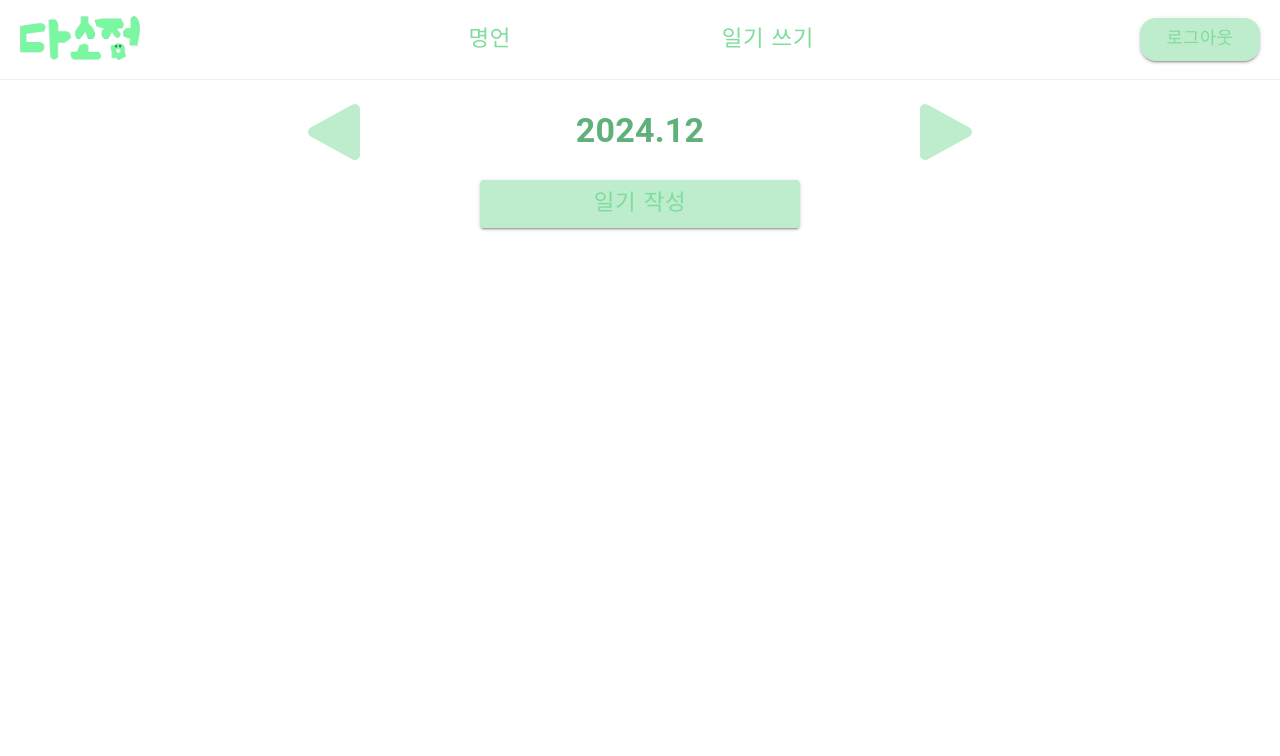
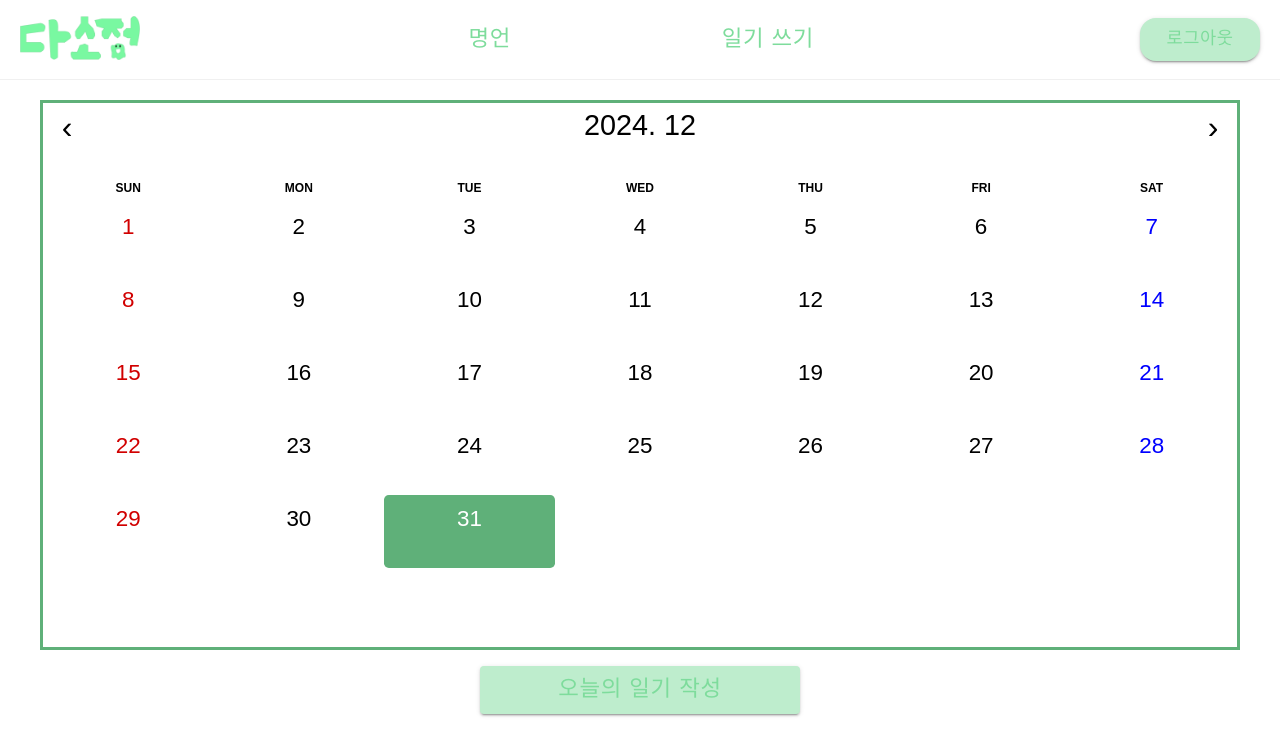
Before and after one commit to 3suji3/little_heart, a React (Create React App) app: page /write in a window 1280 px wide. Shown: the top 756 px of the page. Built offline with nearby package versions, Linux system fonts and the light colour scheme; a web font is replaced by a local one.

Commit message:
calendar 퍼블리싱 완료

```diff
--- a/db.json
+++ b/db.json
@@ -20,7 +20,23 @@
   "diary": [
     {
       "date": "2024.12.22",
-      "title": "꾸에에렉"
+      "title": "꾸에에렉",
+      "content": "꾸엙 난 아무 생각이 없습니다요."
+    },
+    {
+      "date": "2024.12.24",
+      "title": "예진아 감기 낳아(?)",
+      "content": "감기나으렴 ㅠㅠ 흐어엉"
+    },
+    {
+      "date": "2024.12.25",
+      "title": "크리스마스인데 코드 짜는 민서",
+      "content": "고생한다 야... 파이팅하렴"
+    },
+    {
+      "date": "2024.12.26",
+      "title": "실탄 사격 재밌엉",
+      "content": "우헤헤헿 10점짜리 2개 맞췄당"
     }
   ]
 }
--- a/package.json
+++ b/package.json
@@ -7,12 +7,16 @@
     "@emotion/styled": "^11.14.0",
     "@mui/material": "^6.3.0",
     "cra-template": "1.2.0",
+    "date-fns": "^4.1.0",
     "fabric": "^5.5.1",
     "json-server": "^1.0.0-beta.3",
+    "moment": "^2.30.1",
     "react": "^19.0.0",
+    "react-calendar": "^5.1.0",
     "react-dom": "^19.0.0",
     "react-router-dom": "^7.1.1",
     "react-scripts": "5.0.1",
+    "styled-components": "^6.1.13",
     "web-vitals": "^4.2.4"
   },
   "scripts": {
--- a/src/App.jsx
+++ b/src/App.jsx
@@ -8,8 +8,18 @@ import WritePage from './pages/WritePage';
 import WriteDiary from './components/Write/WriteDiary';
 import EmotionPage from './pages/EmotionPage';
 
+import { ThemeProvider } from 'styled-components';
+
+const theme = {
+  primaryGreen: '#5FB079',
+  red_1: '#FF0000', // 일요일 색상
+  blue_1: '#0000FF', // 토요일 색상
+  gray_5: '#F5F5F5', // 배경색
+};
+
 function App() {
   return (
+    <ThemeProvider theme={theme}>
     <div className="App">
       <Routes>
         <Route path="/" element={<Main />} />
@@ -20,9 +30,11 @@ function App() {
         <Route path='today' element={<Today />} />
         <Route path='write' element={<WritePage />} />
         <Route path='write/diary' element={<WriteDiary />} />
+        <Route path='write/todayDiary' element={<WriteDiary />} />
         <Route path='write/diary/emotion' element={<EmotionPage />} />
       </Routes>
     </div>
+    </ThemeProvider>
   );
 }
 
--- a/src/components/Write/WriteDiary.jsx
+++ b/src/components/Write/WriteDiary.jsx
@@ -1,5 +1,5 @@
 import { Box, Grid, Typography, TextField, Button, createTheme, ThemeProvider } from "@mui/material";
-import { useNavigate } from "react-router-dom";
+import { useNavigate, useLocation } from "react-router-dom";
 import Header from "../Header";
 
 const theme = createTheme({
@@ -11,20 +11,22 @@ const theme = createTheme({
 });
 
 const WriteDiary = () => {
-  const getNowDate = () => {
-    const now = new Date();
-    return now.toLocaleDateString("ko-KR", {
+  const location = useLocation();
+  const selectedDate = location.state?.selectedDate || new Date();
+
+  const getFormattedDate = (date) => {
+    return date.toLocaleDateString("ko-KR", {
       year: "numeric",
       month: "2-digit",
       day: "2-digit",
     });
   };
 
-  const navigate = useNavigate()
+  const navigate = useNavigate();
 
   const handleEmotionPage = () => {
-    navigate('/write/diary/emotion')
-  }
+    navigate("/write/diary/emotion");
+  };
 
   return (
     <ThemeProvider theme={theme}>
@@ -70,13 +72,12 @@ const WriteDiary = () => {
                 color: "#5FB079",
                 fontWeight: "bold",
                 textAlign: "center",
-                flex: "1", // 공간 균등 분배
+                flex: "1",
               }}
             >
-              {getNowDate()}
+              {getFormattedDate(new Date(selectedDate))}
             </Typography>
           </Box>
-
           <Box
             borderTop={"3px solid #5FB079"}
             width="100%"
--- a/src/pages/WritePage.jsx
+++ b/src/pages/WritePage.jsx
@@ -1,127 +1,164 @@
-import { Box, Button, Grid, Typography } from "@mui/material"
-import Header from "../components/Header"
-import { useNavigate } from "react-router-dom"
-import { FontAwesomeIcon } from "@fortawesome/react-fontawesome"
-import { faPlay } from "@fortawesome/free-solid-svg-icons";
+import { Button, Grid } from "@mui/material";
+import Header from "../components/Header";
+import { useNavigate } from "react-router-dom";
+import Calendar from "react-calendar";
+import "react-calendar/dist/Calendar.css";
+import moment from "moment";
 import { useState } from "react";
+import styled from "styled-components";
+
+const StyledCalendar = styled(Calendar)`
+  width: 100%;
+  max-width: 1200px;
+  height: 550px;
+  max-height: 550px;
+  border: 3px solid #5FB079;
+
+  .react-calendar__navigation {
+    background-color: #fff;
+    color: #000;
+    font-size: 1.6rem;
+    font-weight: bold;
+    border: none;
+  }
+
+  .react-calendar__navigation__label {
+    background-color: #fff !important;
+    color: #000;
+    font-size: 1.8rem;
+  }
+
+  .react-calendar__month-view__weekdays abbr {
+    text-decoration: none;
+    font-weight: 800;
+  }
+
+  .react-calendar__month-view__weekdays__weekday--weekend abbr[title="토요일"] {
+    color: ${(props) => props.theme.blue_1};
+  }
+
+  .react-calendar__month-view__weekdays__weekday--weekend abbr[title="일요일"] {
+    color: ${(props) => props.theme.red_1};
+  }
+
+  .react-calendar__tile {
+    &--weekend {
+      color: ${(props) => props.theme.gray_5};
+    }
+    font-size: 1.4rem;
+    padding: 15px 30px 40px 30px;
+  }
+
+  .react-calendar__tile abbr[aria-label*="토요일"] {
+    color: ${(props) => props.theme.blue_1};
+  }
+
+  .react-calendar__tile--now {
+    background: #e4ffed;
+    border-radius: 0.3rem;
+  }
+
+  .react-calendar__tile:enabled:hover,
+  .react-calendar__tile:enabled:focus,
+  .react-calendar__tile--active {
+    background-color: ${(props) => props.theme.primaryGreen};
+    color: white;
+    border-radius: 0.3rem;
+  }
+
+  .react-calendar__navigation__arrow {
+    font-size: 2rem;
+    width: 3rem;
+    height: 3rem;
+    display: flex;
+    justify-content: center;
+    align-items: center;
+  }
+
+  .react-calendar__tile.saturday {
+    color: ${(props) => props.theme.blue_1};
+  }
+`;
 
 const WritePage = () => {
   const navigate = useNavigate();
 
-  //현재 날짜 기준 상태 관리
-  const [currentDate, setCurrentDate] = useState(new Date())
+  const handleWriteTodayDiary = () => {
+    navigate("/write/todayDiary");
+  };
 
-  const handleBackMonth = () => {
-    setCurrentDate((prevDate) => {
-      const newDate = new Date(prevDate.getFullYear(), prevDate.getMonth() -1, 1)
-      return newDate
-    })
-  }
+  const today = new Date();
+  const [date, setDate] = useState(today);
 
-  const handleFrontMonth = () => {
-    setCurrentDate((prevDate) => {
-      const newDate = new Date(prevDate.getFullYear(), prevDate.getMonth() +1, 1)
-      return newDate
-    })
-  }
+  const handleDateChange = (newDate) => {
+    setDate(newDate);
+  };
 
-  const formatDate = (date) => {
-    const year = date.getFullYear()
-    const month = String(date.getMonth() +1).padStart(2, '0')
-    return `${year}.${month}`
-  }
+  const handleDateClick = (clickedDate) => {
+    navigate("/write/diary", { state: { selectedDate: clickedDate } });
+  };
 
-  const handleWriteDiary = () => {
-    navigate('/write/diary')
-  }
+  const tileClassName = ({ date }) => {
+    if (date.getDay() === 6 /* 토요일 */) {
+      return "saturday";
+    }
+    return "";
+  };
 
   return (
     <>
-      <Header></Header>
+      <Header />
       <Grid
         container
-        marginTop={'20px'}
+        marginTop={"20px"}
         direction="column"
         justifyContent="center"
         alignItems="center"
       >
-        <Box display={"flex"} justifyContent={"space-between"}>
-          <FontAwesomeIcon
-            icon={faPlay}
-            rotation={180}
-            style={{
-              fontSize: '4rem',
-              color: '#BEEDCD',
-              marginBottom: '1rem',
-              marginRight: '10px',
-              cursor: 'pointer',
-            }}
-            onMouseOver={(e) => {
-              e.target.style.color = '#7EDC9C';
-            }}
-            onMouseOut={(e) => {
-              e.target.style.color = '#BEEDCD';
-            }}
-            onClick={handleBackMonth}
-            ></FontAwesomeIcon>
-            <Typography
-              variant="h4"
-              style={{
-                color: "#5FB079",
-                fontWeight: "bold",
-                textAlign: "center",
-                flex: "1", // 공간 균등 분배
-                marginLeft: "190px",
-                marginRight: "190px",
-                marginTop: "10px",
-              }}
-            >
-              {formatDate(currentDate)}
-            </Typography>
-            <FontAwesomeIcon
-            icon={faPlay}
-            style={{
-              fontSize: '4rem',
-              color: '#BEEDCD',
-              marginBottom: '1rem',
-              marginLeft: '10px',
-              cursor: 'pointer',
-            }}
-            onMouseOver={(e) => {
-              e.target.style.color = '#7EDC9C';
-            }}
-            onMouseOut={(e) => {
-              e.target.style.color = '#BEEDCD';
-            }}
-            onClick={handleFrontMonth}
-            ></FontAwesomeIcon>
-        </Box>
+        <StyledCalendar
+          className="custom-calendar"
+          value={date}
+          tileClassName={tileClassName}
+          onChange={handleDateChange}
+          onClickDay={handleDateClick}
+          formatDay={(locale, date) => moment(date).format("D")}
+          formatYear={(locale, date) => moment(date).format("YYYY")}
+          formatMonthYear={(locale, date) => moment(date).format("YYYY. MM")}
+          calendarType="gregory"
+          showNeighboringMonth={false}
+          next2Label={null}
+          prev2Label={null}
+          minDetail="month"
+          maxDetail="month"
+        />
+
         <Button
           variant="contained"
           color="primary"
           style={{
-            width: '20rem',
-            height: '3rem',
-            fontSize: '1.4rem',
+            width: "20rem",
+            height: "3rem",
+            fontSize: "1.4rem",
             fontFamily: '"Jua", serif',
-            backgroundColor: '#BEEDCD',
-            color: '#7EDC9C'
+            backgroundColor: "#BEEDCD",
+            color: "#7EDC9C",
+            marginTop: "16px"
           }}
           onMouseOver={(e) => {
-            e.target.style.backgroundColor = '#7EDC9C';
-            e.target.style.color = '#fff';
+            e.target.style.backgroundColor = "#7EDC9C";
+            e.target.style.color = "#fff";
           }}
           onMouseOut={(e) => {
-            e.target.style.backgroundColor = '#BEEDCD';
-            e.target.style.color = '#7EDC9C';
+            e.target.style.backgroundColor = "#BEEDCD";
+            e.target.style.color = "#7EDC9C";
           }}
-          onClick={handleWriteDiary}
-          >
-            일기 작성
+          onClick={handleWriteTodayDiary}
+        >
+          오늘의 일기 작성
         </Button>
       </Grid>
     </>
-  )
-}
+  );
+};
 
-export default WritePage
+export default WritePage;
```
Also changed, not shown: src/pages/css/WritePage.css (added), 1 other file (tests, documents, lock files or other folders).
